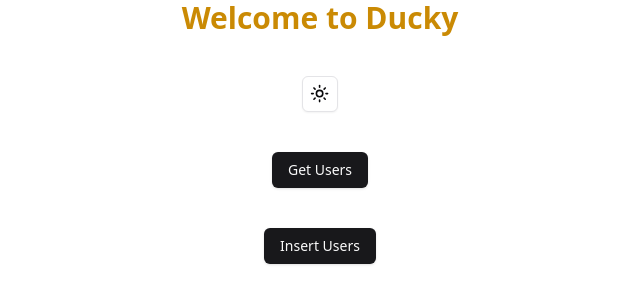
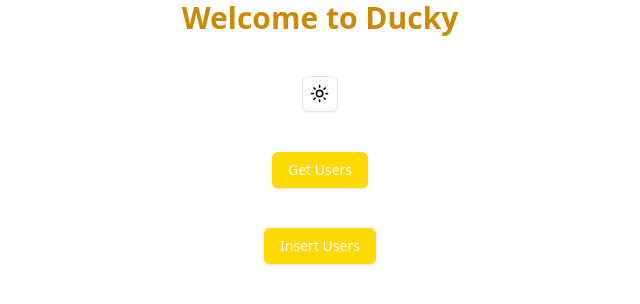
Before and after one commit to AlejandroV01/Ducky, a Next.js app in the folder client/: page / in a window 1280 px wide. Shown: the top 304 px of the page, without its empty margins (320-960 px from the left). Built offline with nearby package versions, Linux system fonts and the light colour scheme.

Commit message:
color changes

```diff
--- a/client/src/app/globals.css
+++ b/client/src/app/globals.css
@@ -9,13 +9,13 @@
     --card-foreground: 240 10% 3.9%;
     --popover: 0 0% 100%;
     --popover-foreground: 240 10% 3.9%;
-    --primary: 240 5.9% 10%;
+    --primary: 51 100% 50%;
     --primary-foreground: 0 0% 98%;
     --secondary: 240 4.8% 95.9%;
     --secondary-foreground: 240 5.9% 10%;
     --muted: 240 4.8% 95.9%;
     --muted-foreground: 240 3.8% 46.1%;
-    --accent: 240 4.8% 95.9%;
+    --accent: 257 54% 63%;
     --accent-foreground: 240 5.9% 10%;
     --destructive: 0 84.2% 60.2%;
     --destructive-foreground: 0 0% 98%;
@@ -27,7 +27,7 @@
     --chart-3: 197 37% 24%;
     --chart-4: 43 74% 66%;
     --chart-5: 27 87% 67%;
-    --radius: 0.5rem
+    --radius: 0.5rem;
   }
   .dark {
     --background: 240 10% 3.9%;
@@ -36,13 +36,13 @@
     --card-foreground: 0 0% 98%;
     --popover: 240 10% 3.9%;
     --popover-foreground: 0 0% 98%;
-    --primary: 0 0% 98%;
+    --primary: 51 100% 50%;
     --primary-foreground: 240 5.9% 10%;
     --secondary: 240 3.7% 15.9%;
     --secondary-foreground: 0 0% 98%;
     --muted: 240 3.7% 15.9%;
     --muted-foreground: 240 5% 64.9%;
-    --accent: 240 3.7% 15.9%;
+    --accent: 257 54% 63%;
     --accent-foreground: 0 0% 98%;
     --destructive: 0 62.8% 30.6%;
     --destructive-foreground: 0 0% 98%;
@@ -53,7 +53,7 @@
     --chart-2: 160 60% 45%;
     --chart-3: 30 80% 55%;
     --chart-4: 280 65% 60%;
-    --chart-5: 340 75% 55%
+    --chart-5: 340 75% 55%;
   }
 }
 @layer base {
```
